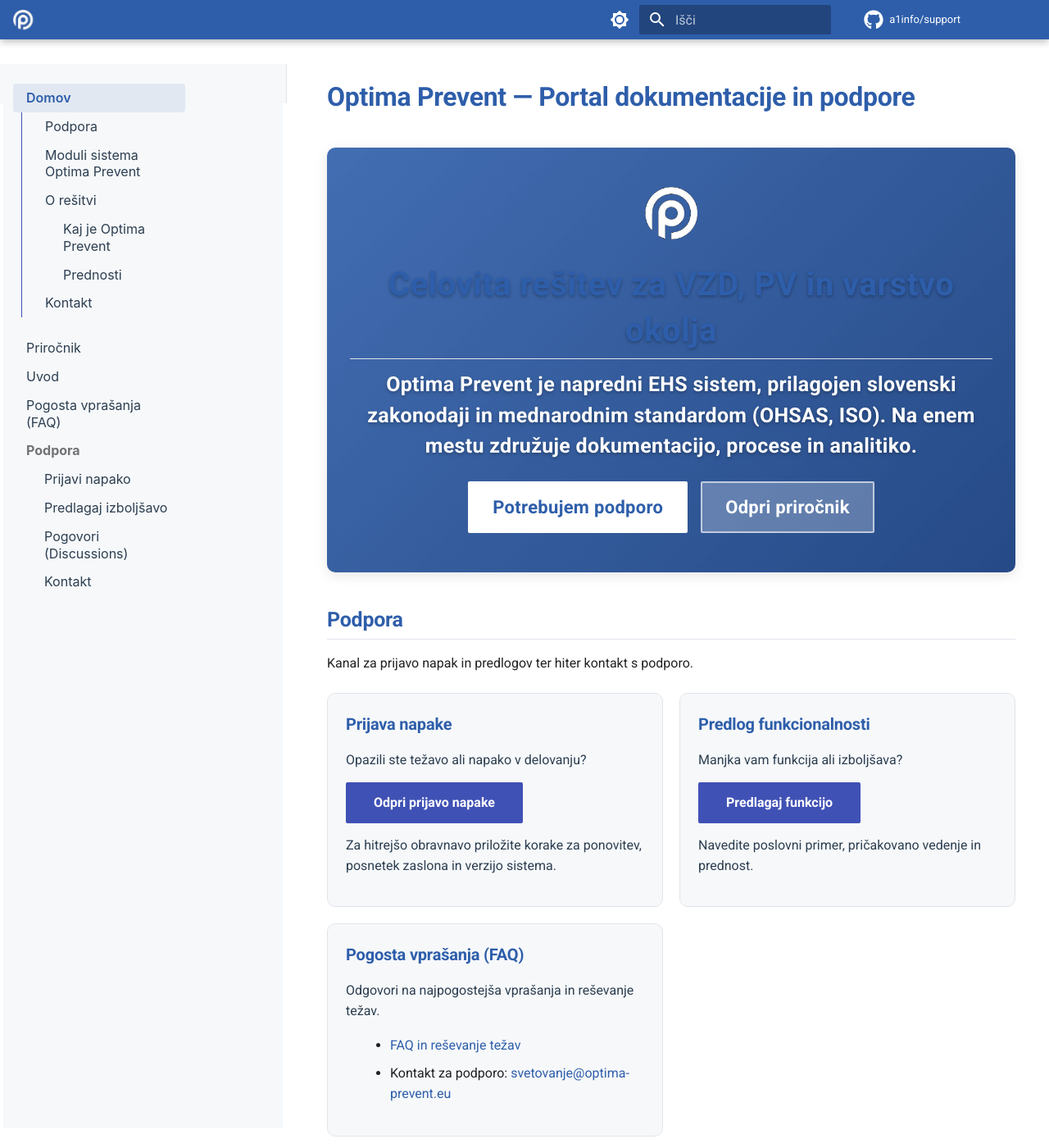
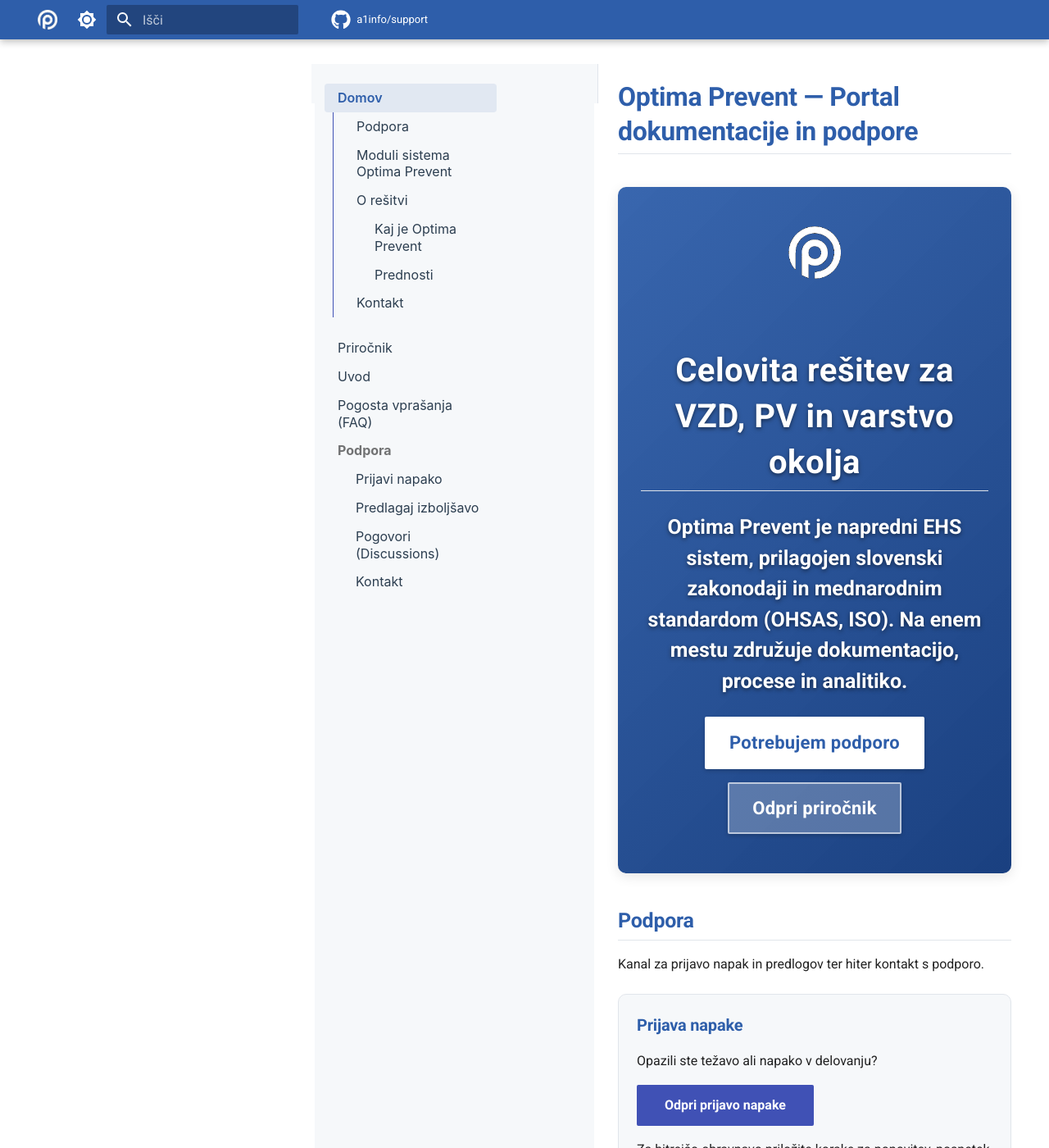
Before and after one commit to a1info/support, an MkDocs documentation site: the page built from docs/index.md, in a window 1280 px wide and 1400 px high. Shown: the whole window at 82% size. Built offline with MkDocs 1.6.1 and Material for MkDocs 9.7.7, drawn with Linux system fonts in a browser that asks for light colours; comment, search, counter and statistics services are not loaded.

Commit message:
Refactor CSS for layout and styling improvements

```diff
--- a/docs/assets/index.css
+++ b/docs/assets/index.css
@@ -1,8 +1,8 @@
 /* Optima Prevent Styling */
 
 :root {
-  --op-primary: #2e5eaa;     /* primary blue - more vibrant and cohesive */
-  --op-primary-dark: #1a4080; /* darker primary for gradients */
+  --op-primary: #2e5eaa;     /* primary blue */
+  --op-primary-dark: #1a4080; /* darker primary */
   --op-accent: #4b7cc7;      /* lighter blue accent */
   --op-grey-1: #f6f8fa;      /* light grey */
   --op-grey-2: #e1e5eb;      /* border grey */
@@ -13,17 +13,7 @@
 
 /* Hide site name in header */
 .md-header__title {
-  visibility: hidden;
-  position: relative;
-  width: 0;
-}
-
-.md-header__title::after {
-  content: "";
-  visibility: visible;
-  position: absolute;
-  top: 0;
-  left: 0;
+  display: none;
 }
 
 /* Hide site name in sidebar */
@@ -31,35 +21,39 @@
   display: none;
 }
 
-/* Full width layout */
-.md-grid {
-  max-width: 100%;
-}
+/* --- LAYOUT FIXES --- */
 
-/* Left sidebar styling with grey background and wider width */
+/* 1. Widen the sidebar */
 .md-sidebar--primary {
+  width: 350px;
   background-color: var(--op-grey-1);
   border-right: 1px solid var(--op-grey-2);
-  width: 350px; /* Make sidebar wider */
 }
 
 .md-sidebar--primary .md-sidebar__scrollwrap {
   background-color: var(--op-grey-1);
 }
 
-/* Remove margin-left constraint for content - let it fill available space */
+/* 2. Remove all width and margin constraints from the main content area */
+.md-main__inner {
+  margin: 0 !important; /* Force remove margins */
+  max-width: none !important; /* Force remove max-width */
+  padding: 1.5rem;
+}
+
+.md-content {
+  max-width: none !important; /* Also force remove max-width here */
+}
+
+/* 3. Adjust main content position to account for the wide sidebar */
 @media screen and (min-width: 76.25em) {
-  .md-sidebar--primary ~ .md-header-nav__button.md-icon {
-    margin-left: 350px; /* Match sidebar width */
-  }
-
-  /* Remove margin-left for content */
-  .md-sidebar--primary ~ .md-content {
-    margin-left: 0;
+  .md-main {
+    padding-left: 350px; /* Use padding on the main container to push content over */
   }
 }
 
-/* Navigation menu styling - smaller and nicer fonts */
+/* --- MENU STYLING --- */
+
 .md-nav {
   font-size: 0.8rem;
   font-family: -apple-system, BlinkMacSystemFont, "Segoe UI", Roboto, Helvetica, Arial, sans-serif;
@@ -70,10 +64,9 @@
   padding: 0;
 }
 
-/* Reduce spacing between menu items */
 .md-nav--primary .md-nav__link {
   margin: 0;
-  padding: 0.35rem 0.8rem; /* Reduced vertical padding */
+  padding: 0.35rem 0.8rem;
   border-radius: 4px;
   color: var(--op-text);
   transition: background-color 0.15s, color 0.15s;
@@ -90,28 +83,14 @@
   font-weight: 600;
 }
 
-/* Simplified submenu styling with less indentation */
 .md-nav--primary .md-nav__list .md-nav {
   margin-left: 0.5rem;
 }
 
-/* Remove max-width constraint for content */
-.md-content {
-  max-width: none;
-  margin: 0 auto;
-  padding: 0 25px;
-}
-
-/* Header styling */
-.md-header {
-  background-color: var(--op-primary);
-  color: white;
-}
-
-/* Hero section - with improved text visibility */
+/* --- HERO SECTION VISIBILITY FIX --- */
 .op-hero {
-  background: linear-gradient(135deg, rgba(46, 94, 170, 0.9) 0%, rgba(26, 64, 128, 0.95) 100%);
-  color: #fff;
+  background: linear-gradient(135deg, rgba(46, 94, 170, 0.95) 0%, rgba(26, 64, 128, 1) 100%);
+  color: #ffffff;
   border-radius: 10px;
   padding: 48px 28px;
   margin: 12px 0 28px 0;
@@ -124,70 +103,67 @@
   margin-bottom: 12px;
 }
 
+.op-hero h2, .op-hero p {
+  color: #ffffff !important; /* Force pure white color */
+  text-shadow: 0 2px 5px rgba(0, 0, 0, 0.5); /* Stronger text shadow */
+  font-weight: 700;
+}
+
 .op-hero h2 {
-  margin: 8px 0 12px 0;
-  font-weight: 800; /* Extra bold */
-  font-size: 2rem; /* Larger font */
-  text-shadow: 0 2px 4px rgba(0, 0, 0, 0.3); /* Stronger shadow */
-  color: #ffffff; /* Pure white */
-  letter-spacing: 0.5px; /* Slightly spaced letters */
+  font-size: 2rem;
+  letter-spacing: 0.5px;
 }
 
 .op-hero p {
-  margin: 8px auto 24px auto;
-  max-width: 1000px;
-  font-size: 1.25rem; /* Larger font */
+  font-size: 1.25rem;
   line-height: 1.5;
-  font-weight: 600; /* Bolder */
-  text-shadow: 0 2px 4px rgba(0, 0, 0, 0.3); /* Stronger shadow */
-  color: #ffffff; /* Pure white */
-  letter-spacing: 0.3px; /* Slightly spaced letters */
+  max-width: 900px;
 }
 
-/* Improved button styling */
 .op-hero .op-cta {
   display: flex;
   gap: 16px;
   justify-content: center;
   flex-wrap: wrap;
-  margin-top: 10px;
+  margin-top: 15px;
 }
 
 .op-hero .op-cta .md-button {
   margin: 0;
   padding: 12px 28px;
-  font-weight: 600;
+  font-weight: 700;
   transition: transform 0.2s, box-shadow 0.2s;
   font-size: 1.1rem;
   letter-spacing: 0.3px;
+  box-shadow: 0 2px 5px rgba(0,0,0,0.2);
 }
 
 .op-hero .op-cta .md-button:hover {
-  transform: translateY(-2px);
-  box-shadow: 0 4px 12px rgba(0, 0, 0, 0.3);
+  transform: translateY(-3px);
+  box-shadow: 0 6px 12px rgba(0, 0, 0, 0.3);
 }
 
-/* First button (Support) styling */
 .op-hero .md-button:first-child {
   background-color: #ffffff;
   color: var(--op-primary);
   border-color: #ffffff;
 }
 
-/* Second button (Documentation) styling */
 .op-hero .md-button:nth-child(2) {
-  background-color: rgba(255, 255, 255, 0.25); /* More visible */
-  border-color: rgba(255, 255, 255, 0.6); /* More visible border */
+  background-color: rgba(255, 255, 255, 0.25);
+  border-color: rgba(255, 255, 255, 0.6);
   color: #ffffff;
 }
 
-/* Section styling */
+/* --- GENERAL STYLING --- */
+.md-header {
+  background-color: var(--op-primary);
+  color: white;
+}
+
 .md-typeset h1, .md-typeset h2 {
   color: var(--op-primary);
   font-weight: 600;
-}
-
-.md-typeset h2 {
   border-bottom: 1px solid var(--op-grey-2);
   padding-bottom: 0.3rem;
 }
@@ -196,7 +172,6 @@
   color: var(--op-primary-dark);
 }
 
-/* Simple card grid */
 .op-grid {
   display: grid;
   grid-template-columns: repeat(auto-fit, minmax(280px, 1fr));
@@ -223,24 +198,6 @@
   font-weight: 600;
 }
 
-.op-card p {
-  margin: 10px 0 14px 0;
-  color: var(--op-text);
-}
-
-.op-card ul {
-  padding-left: 1.2rem;
-}
-
-.op-card li {
-  margin-bottom: 6px;
-}
-
-.op-muted {
-  color: var(--op-text-light);
-}
-
-/* Main content links */
 .md-content a {
   color: var(--op-primary);
 }
@@ -250,11 +207,7 @@
   text-decoration: underline;
 }
 
-/* Responsive tweaks */
 @media (max-width: 480px) {
-  .op-hero img { height: 48px; }
-  .op-hero { padding: 32px 18px; }
-  .op-hero h2 { font-size: 1.6rem; }
   .op-hero .op-cta { flex-direction: column; }
   .op-hero .op-cta .md-button { width: 100%; }
 }
```
